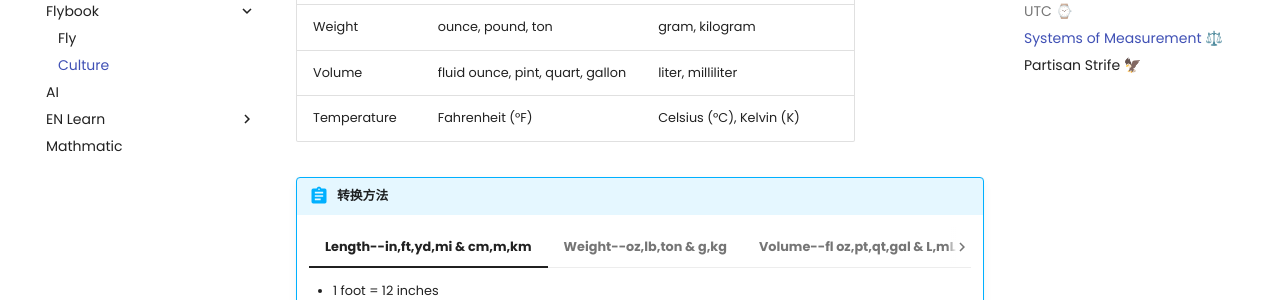
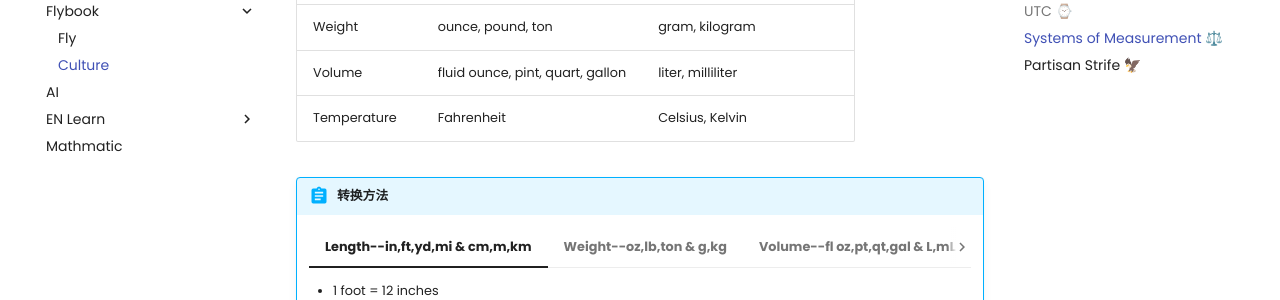
Before and after one commit to Pengyu-Jin/Pengyu-Jin.github.io, an MkDocs documentation site: the page built from docs/major/flybook/culture.md, in a window 1280 px wide and 900 px high, scrolled down 1666 px. Shown: the part 151-451 px from the top of the window. Built offline with MkDocs 1.6.1 and Material for MkDocs 9.7.7, drawn with Linux system fonts in a browser that asks for light colours; comment, search, counter and statistics services are not loaded.

Commit message:
20250123-b

```diff
--- a/docs/major/flybook/culture.md
+++ b/docs/major/flybook/culture.md
@@ -60,7 +60,7 @@
 | Length        | inch, foot, yard, mile        | centimeter, meter, kilometer            |
 | Weight        | ounce, pound, ton             | gram, kilogram              |
 | Volume        | fluid ounce, pint, quart, gallon| liter, milliliter           |
-| Temperature   | Fahrenheit (°F)               | Celsius (°C), Kelvin (K)    |
+| Temperature   | Fahrenheit              | Celsius, Kelvin  |
 
 !!! abstract "转换方法"
 
@@ -96,7 +96,7 @@
         - 1 quart = 946.353 mL
         - 1 gallon = 3.78541 L
 
-    === "Temperature"
+    === "Temperature--°F & °C,K"
 
         F --> C : (°F - 32) × 5/9 = °C
         <br></br>
```
